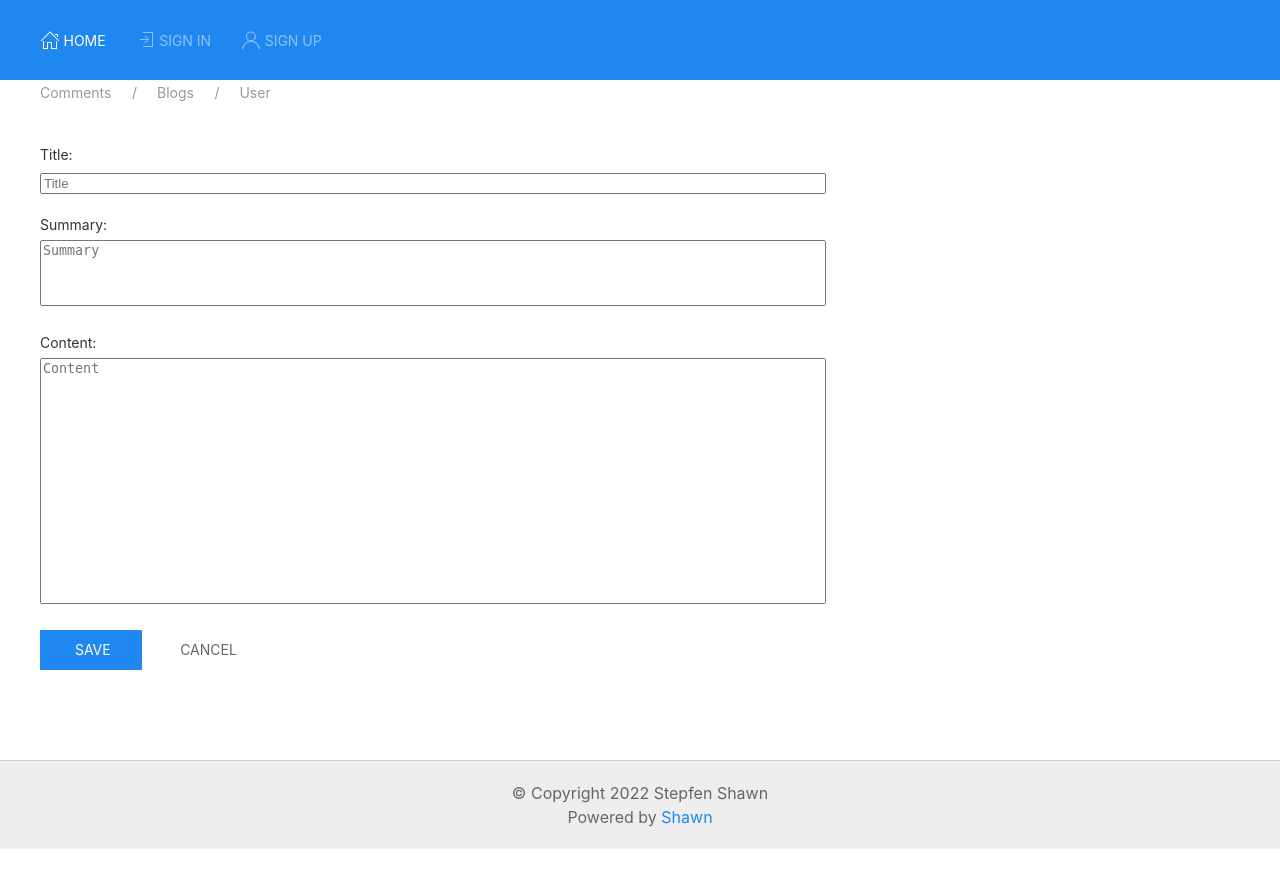
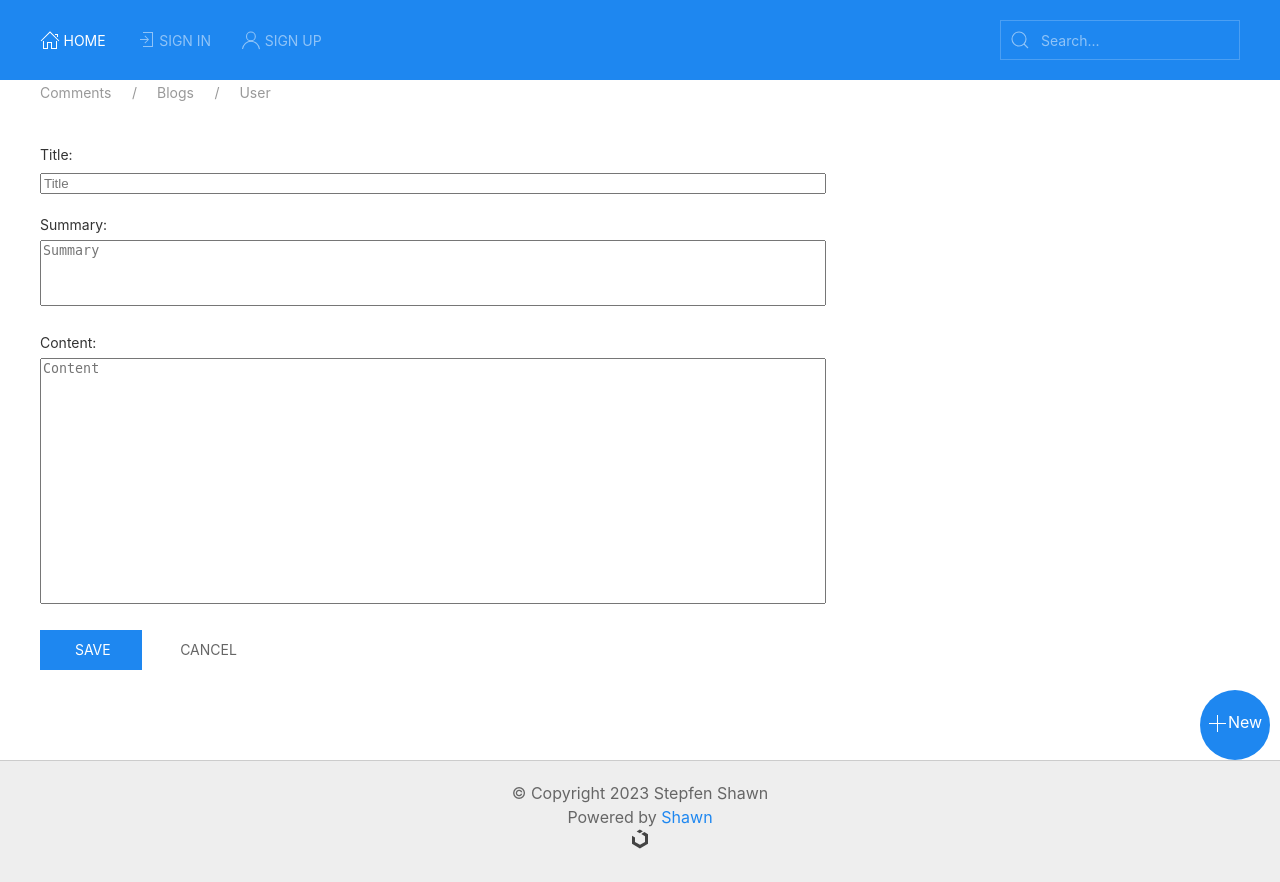
Before and after one commit to StepfenShawn/MyBlog, a Python web app: template templates/blog_edit.html in a window 1280 px wide. Before the commit the page ends 849 px from the top, so only its background shows below. Run offline with Jinja, Linux system fonts and the light colour scheme; the template is opened without the code that fills it, so the values that code supplies are empty; some libraries are stand-ins or nearby versions.

Commit message:
Optimization

```diff
--- a/handles/users.py
+++ b/handles/users.py
@@ -77,10 +77,11 @@ async def api_get_users_by_id(*, id):
   return user
 
 @post('/api/users/{id}/edit')
-async def api_edit_users(id, location, image, request, **kw):
+async def api_edit_users(id, location, image, name, request, **kw):
   user = await User.find(id)
   user.location = location
   user.image = image
+  user.name = name
   await user.update()
   return user
 
--- a/templates/__base__.html
+++ b/templates/__base__.html
@@ -5,6 +5,19 @@
     {% block meta %}  {% endblock %}
     <title>{% block title %} ? {% endblock %} - Blog list</title>
     <link rel="stylesheet" href="https://cdn.jsdelivr.net/npm/uikit@3.2.2/dist/css/uikit.min.css" />
+    <style type="text/css">
+      .new_button {
+        position:fixed;
+        right:10px;
+        bottom:40px;
+        background-color: #1e87f0;
+        border-radius:45px;
+        cursor:pointer;
+        width:70px;
+        height:70px;
+        text-align: center;
+      }
+    </style>
     <!-- UIkit JS -->
     <script src="https://cdn.jsdelivr.net/npm/uikit@3.2.2/dist/js/uikit.min.js"></script>
     <script src="https://cdn.jsdelivr.net/npm/uikit@3.2.2/dist/js/uikit-icons.min.js"></script>
@@ -17,6 +30,12 @@
   </head>
 
   <body>
+    <div id="new_blog" class="new_button">
+      <script>
+        $('#new_blog').click(() => {location.assign('/manage/blogs/create');});
+      </script>
+      <p style="color: white;"><i uk-icon = "icon:plus"></i>New</p>
+    </div>
     <div class="uk-section-primary uk-preserve-color">
       <div uk-sticky="start: 200; animation: uk-animation-slide-top; sel-target: .uk-navbar-container; cls-active: uk-navbar-sticky; cls-inactive: uk-navbar-transparent uk-light">
           <nav class="uk-navbar-container">
@@ -34,6 +53,12 @@
                   <li><a href="/register"><i uk-icon="icon: user"></i> Sign up</a></li>
                   {% endif %}
                 </ul>
+                <div class="uk-navbar-right uk-navbar-item">
+                  <form class="uk-search uk-search-default">
+                    <span uk-search-icon></span>
+                    <input class="uk-search-input" type="search" placeholder="Search..." aria-label="Search">
+                  </form>
+                </div>
               </div>
             </div>
           </nav>
@@ -56,10 +81,10 @@
       <div class="uk-container uk-container-center uk-text-center">
         <div class="uk-panel uk-margin-top uk-margin-bottom">
           <div>
-            &copy; Copyright 2022 Stepfen Shawn<br>
+            &copy; Copyright 2023 Stepfen Shawn<br>
             Powered by <a href="https://github.com/StepfenShawn" target="_blank">Shawn</a>
           </div>
-          <a target="_blank" href="http://www.w3.org/TR/html5/"><i class="uk-icon-html5" style="font-size:64px; color: #444;"></i></a>
+          <a target="_blank" href="https://getuikit.com/"><i uk-icon="icon: uikit" style="font-size:64px; color: #444;"></i></a>
         </div>
       </div>
     </div>
--- a/templates/blogs.html
+++ b/templates/blogs.html
@@ -16,7 +16,7 @@
       <h2><a href="/blog/{{blog.id}}">{{blog.name}}</a></h2>
       <p class="uk-article-meta">Created at {{ blog.created_at | datetime }}, vistors : {{ blog.vistors }}</p>
       <p>{{ blog.summary }}</p>
-      <p><a href="/blog/{{ blog.id }}">More <i class="uk-icon-angle-double-right"></i></a></p>
+      <p><a href="/blog/{{ blog.id }}">More <i uk-icon="icon: chevron-double-right"></i></a></p>
     </article>
     <hr class="uk-article-divider">
   {% endfor %}
```
Also changed, not shown: templates/user_setting.html (+10 -1 lines).
